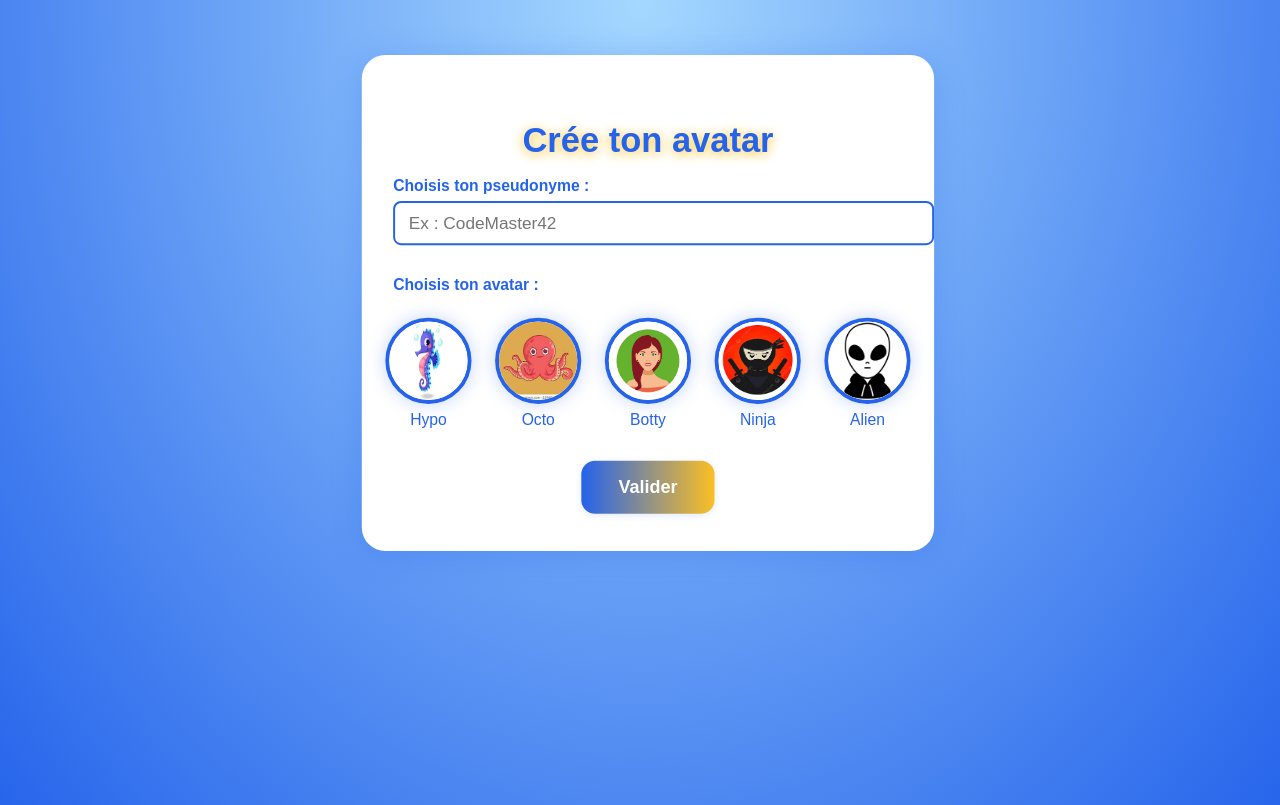
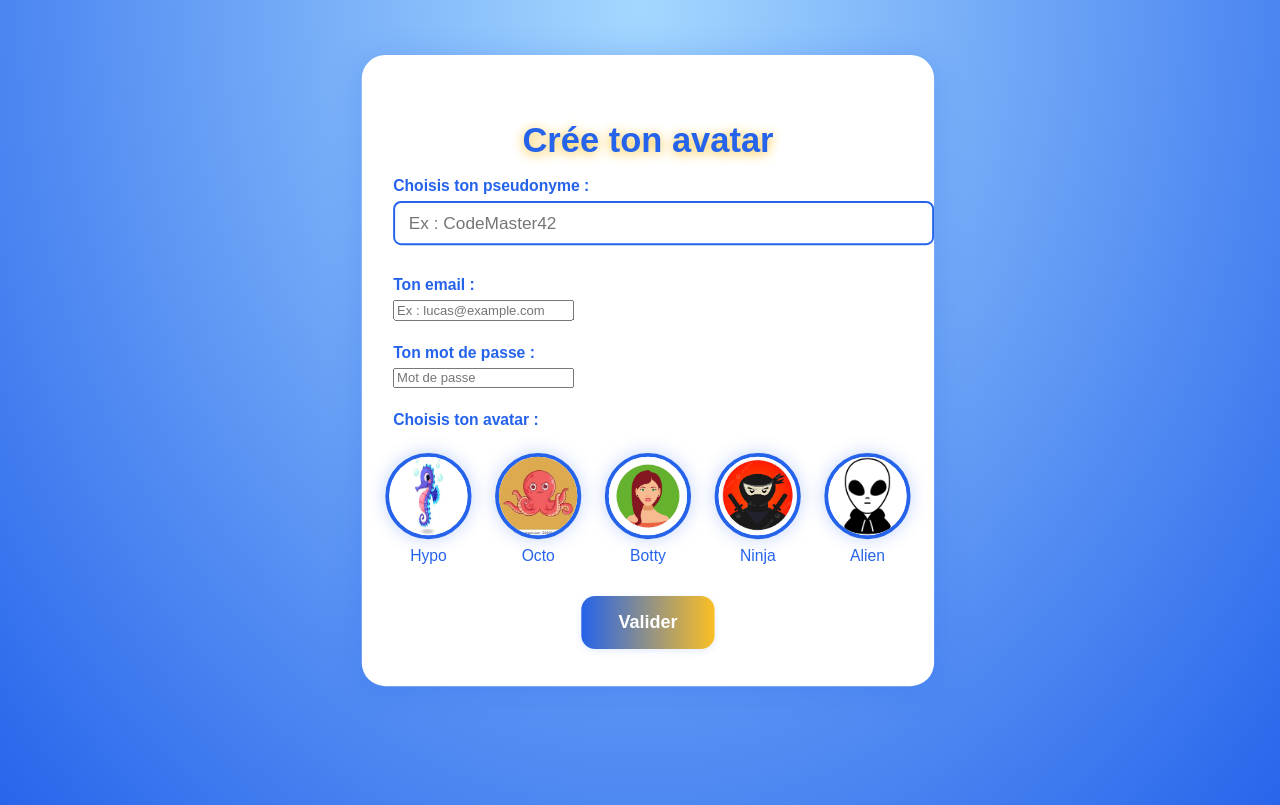
Before and after one commit to Lucas-Boyadjian/HolberQuest, a Flask app: page /create_avatar in a window 1280 px wide. Shown: the top 805 px of the page. Run offline with Flask 3, Linux system fonts and the light colour scheme.

Commit message:
Enhance registration form to include email and password fields, and update validation handling for API and web requests

```diff
--- a/holberquest/app/routes/auth.py
+++ b/holberquest/app/routes/auth.py
@@ -18,25 +18,48 @@ def login_form():
 
 @auth_bp.route('/register', methods=['POST'])
 def register():
-    data = request.json
+    if request.is_json:
+        data = request.get_json()
+        is_api = True
+    else:
+        data = request.form
+        is_api = False
+
     # Vérifie la présence du mot de passe
     if 'password' not in data or not data['password']:
-        return jsonify({'error': 'Mot de passe requis'}), 400
-    # ...tes vérifications email/pseudo...
+        if is_api:
+            return jsonify({'error': 'Mot de passe requis'}), 400
+        else:
+            return render_template('create_avatar.html', error="Mot de passe requis"), 400
     # Vérifie la présence de l'email
     if 'email' not in data or not data['email']:
-        return jsonify({'error': 'Email requis'}), 400
+        if is_api:
+            return jsonify({'error': 'Email requis'}), 400
+        else:
+            return render_template('create_avatar.html', error="Email requis"), 400
     # Vérifie la regex
     if not re.match(EMAIL_REGEX, data['email']):
-        return jsonify({'error': 'Email invalide'}), 400
+        if is_api:
+            return jsonify({'error': 'Email invalide'}), 400
+        else:
+            return render_template('create_avatar.html', error="Email invalide"), 400
     # Vérifie l'unicité
     if User.query.filter_by(email=data['email']).first():
-        return jsonify({'error': 'Email already exists'}), 409
+        if is_api:
+            return jsonify({'error': 'Email already exists'}), 409
+        else:
+            return render_template('create_avatar.html', error="Email déjà utilisé"), 409
     # Vérifie la présence du pseudo
     if 'pseudo' not in data or not data['pseudo']:
-        return jsonify({'error': 'Pseudo requis'}), 400
+        if is_api:
+            return jsonify({'error': 'Pseudo requis'}), 400
+        else:
+            return render_template('create_avatar.html', error="Pseudo requis"), 400
     if User.query.filter_by(pseudo=data['pseudo']).first():
-        return jsonify({'error': 'Pseudo already exists'}), 409
+        if is_api:
+            return jsonify({'error': 'Pseudo already exists'}), 409
+        else:
+            return render_template('create_avatar.html', error="Pseudo déjà utilisé"), 409
 
     user = User(
         pseudo=data['pseudo'],
@@ -56,7 +79,10 @@ def register():
         'exp': datetime.datetime.utcnow() + datetime.timedelta(hours=24)
     }, SECRET_KEY, algorithm='HS256')
 
-    return jsonify({'message': 'User created', 'id': user.id, 'token': token}), 201
+    if is_api:
+        return jsonify({'message': 'User created', 'id': user.id, 'token': token}), 201
+    else:
+        return redirect('/login')
 
 
 @auth_bp.route('/login', methods=['POST'])
--- a/holberquest/app/templates/create_avatar.html
+++ b/holberquest/app/templates/create_avatar.html
@@ -118,6 +118,14 @@
                 <input type="text" id="pseudo" name="pseudo" maxlength="18" required placeholder="Ex : CodeMaster42">
             </div>
             <div class="form-group">
+                <label for="email">Ton email :</label>
+                <input type="email" id="email" name="email" required placeholder="Ex : lucas@example.com">
+            </div>
+            <div class="form-group">
+                <label for="password">Ton mot de passe :</label>
+                <input type="password" id="password" name="password" required placeholder="Mot de passe">
+            </div>
+            <div class="form-group">
                 <label>Choisis ton avatar :</label>
                 <div class="avatar-choice-list" id="avatar-list">
                     <div class="avatar-choice">
```
